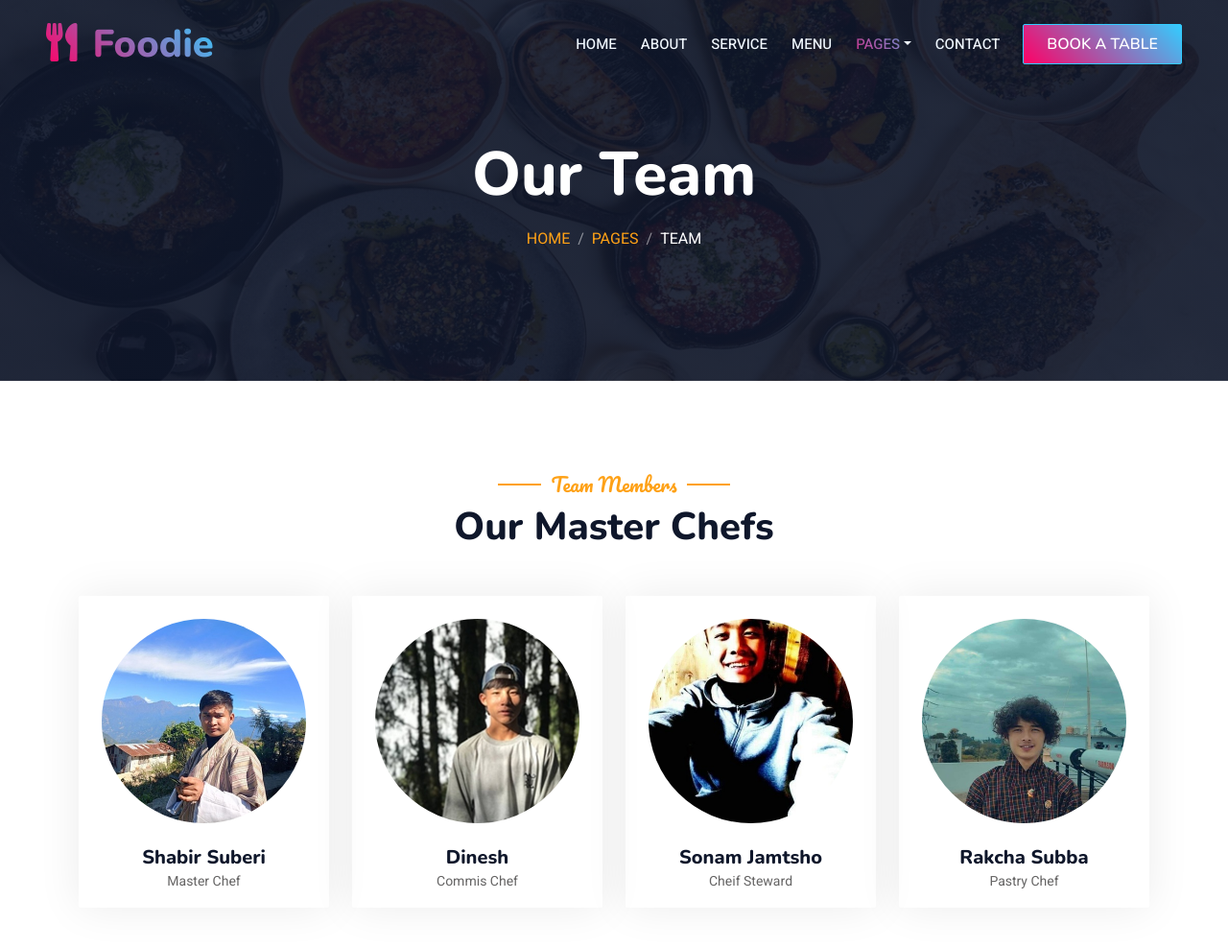
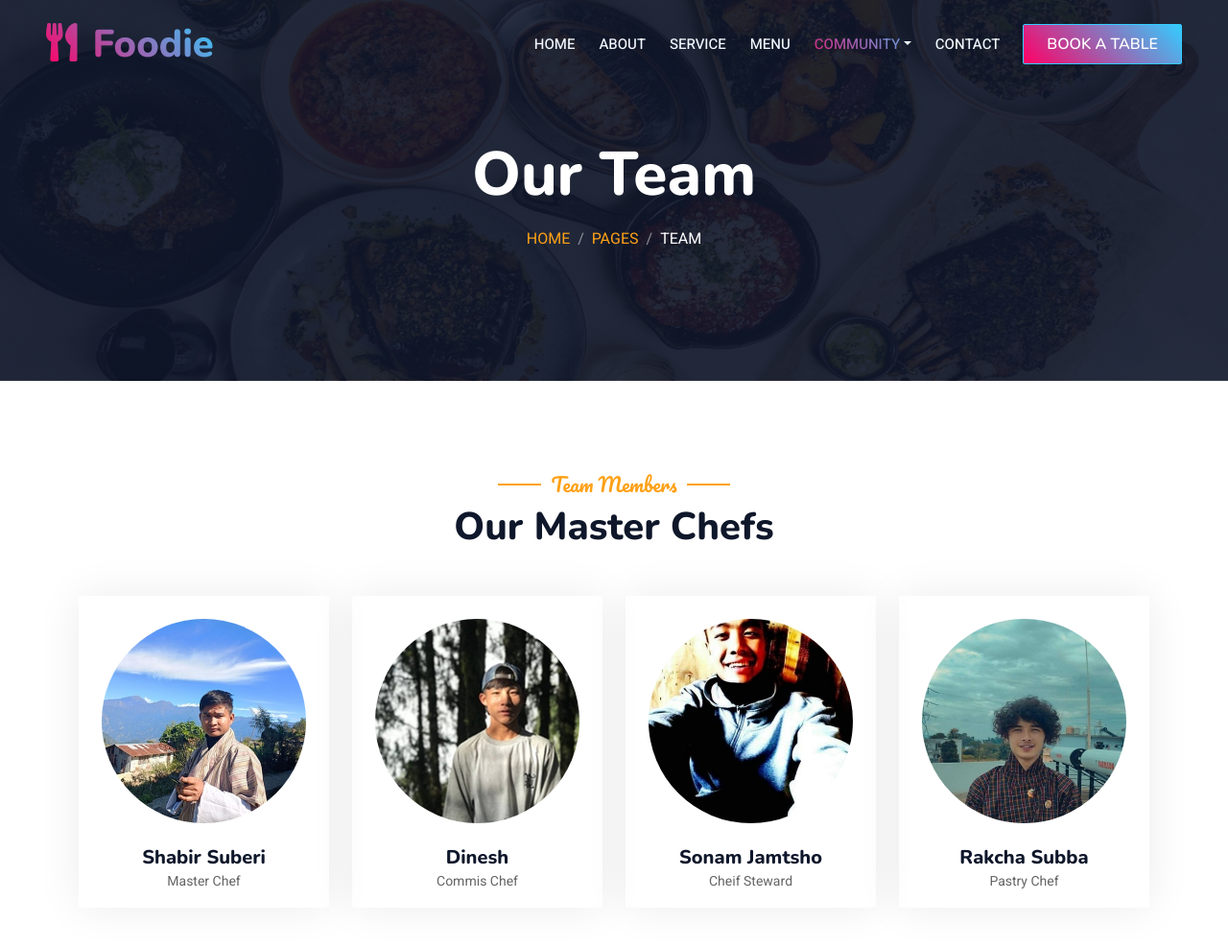
Before and after one commit to sjamtsho/Restraurant-website, a plain HTML site: page team.html in a window 1280 px wide. Shown: the top 987 px of the page at 96% size. Drawn offline with nearby package versions, Linux system fonts and the light colour scheme.

Commit message:
Update team.html

```diff
--- a/team.html
+++ b/team.html
@@ -61,7 +61,7 @@
                         <a href="service.html" class="nav-item nav-link">Service</a>
                         <a href="menu.html" class="nav-item nav-link">Menu</a>
                         <div class="nav-item dropdown">
-                            <a href="#" class="nav-link dropdown-toggle active" data-bs-toggle="dropdown">Pages</a>
+                            <a href="#" class="nav-link dropdown-toggle active" data-bs-toggle="dropdown">community</a>
                             <div class="dropdown-menu m-0">
                                 <a href="booking.html" class="dropdown-item">Booking</a>
                                 <a href="team.html" class="dropdown-item active">Our Team</a>
```
